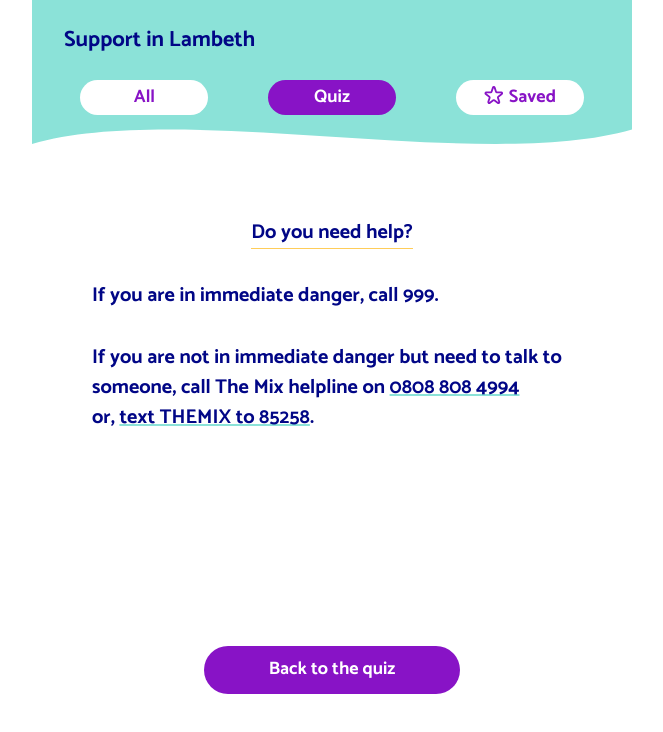
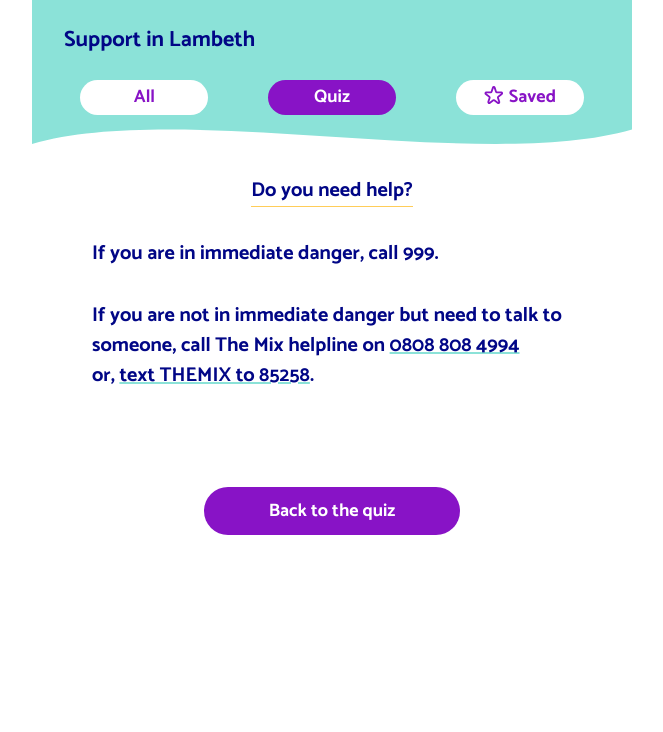
Before and after one commit to neontribe/my-best-life, a Next.js app: page /quiz/helplines in a window 1280 px wide. Shown: the top 732 px of the page, without its empty margins (308-971 px from the left). Built offline with nearby package versions, Linux system fonts and the light colour scheme.

Commit message:
refactor: remove section

```diff
--- a/pages/quiz/helplines.tsx
+++ b/pages/quiz/helplines.tsx
@@ -4,14 +4,6 @@ import Link from 'next/link'
 import { Layout } from '../../src/Components/Layout'
 import { HeaderComponent } from '../../src/Components/Header'
 import { VerticalSpacing } from '../../src/Components/VerticalSpacing'
-
-const Section = styled.section`
-  align-items: center;
-  display: flex;
-  flex-direction: column;
-  height: 100vh;
-  justify-content: space-between;
-`
 
 const Heading = styled.h2`
   display: inline-block;
@@ -75,7 +67,6 @@ const StyledLink = styled.a`
 export const IfYouNeedHelpPage = (): JSX.Element => {
   return (
     <Layout>
-      <Section>
       <HeaderComponent title="Support in Lambeth" />
       <MainBody>
         <Heading>Do you need help?</Heading>
@@ -96,7 +87,6 @@ export const IfYouNeedHelpPage = (): JSX.Element => {
       </Link>
 
       <VerticalSpacing />
-      </Section>
     </Layout>
   )
 }
```
Lines whose indentation alone changed are shown as unchanged.
